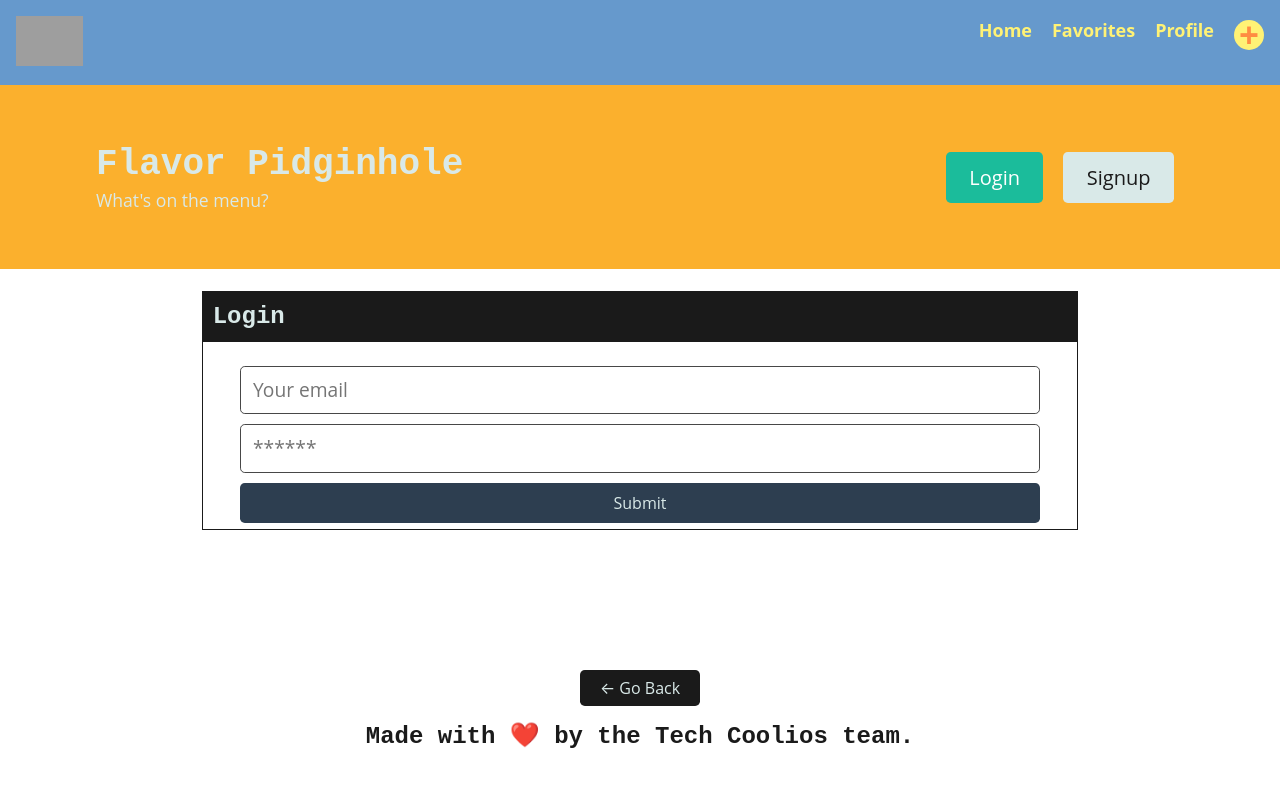
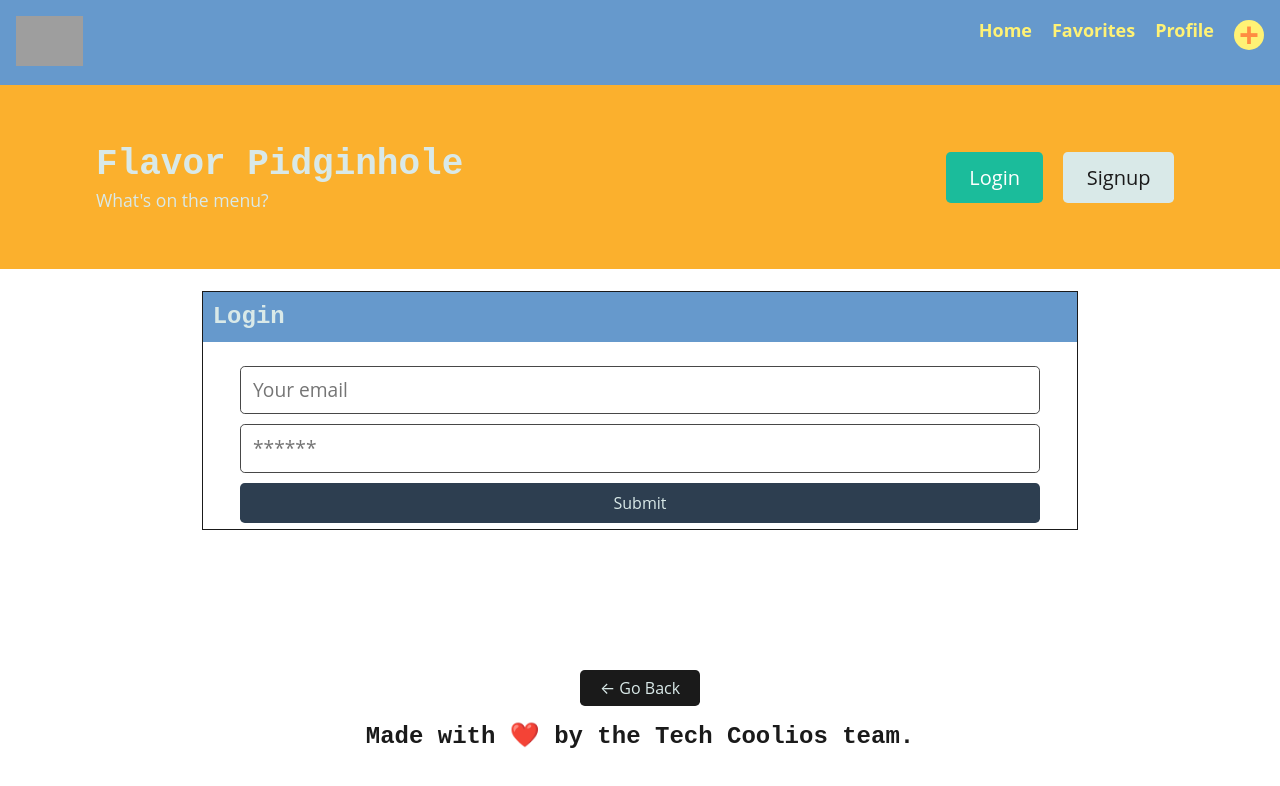
Before and after one commit to bungin/Flavor-Pidginhole, a React (Vite) app in the folder client/: page /login in a window 1280 px wide. Shown: the top 786 px of the page. Built offline with nearby package versions, Linux system fonts and the light colour scheme; grey boxes are pictures that could not be loaded.

Commit message:
random stuff

```diff
--- a/client/src/App.css
+++ b/client/src/App.css
@@ -985,7 +985,7 @@ a:hover {
 }
 
 .bg-dark {
-  background-color: #1a1a1a !important;
+  background-color: #6699cc !important;
 }
 
 .bg-white {
```
